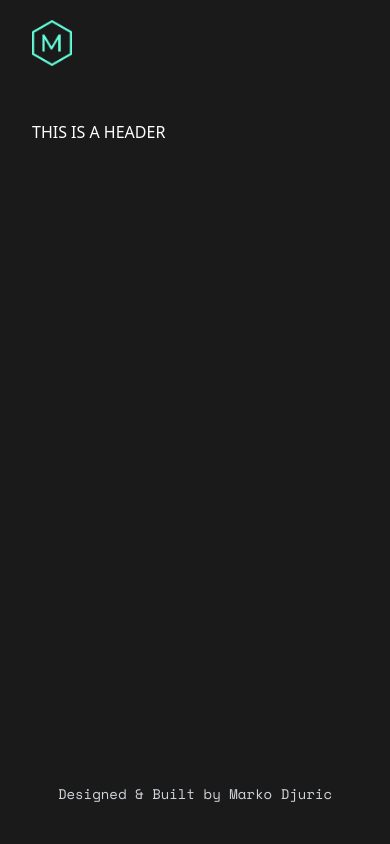
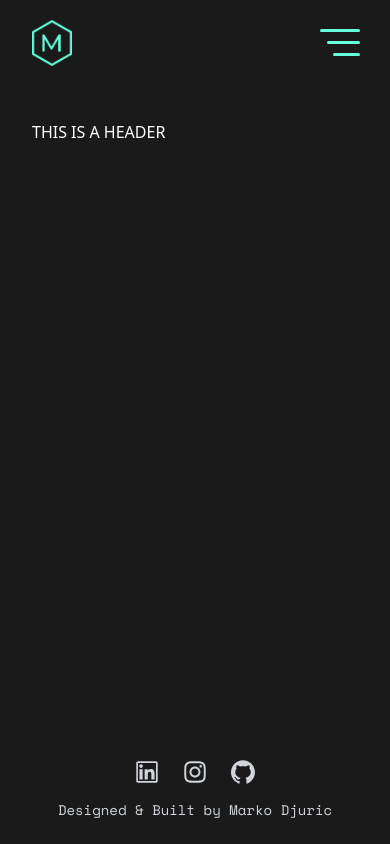
Before and after one commit to Marko351/mark_portfolio, a Next.js app: page / in a window 390 px wide. Built offline with nearby package versions, Linux system fonts and the light colour scheme.

Commit message:
nav for small screen and refactored file structure

```diff
--- a/components/Layout/Logo.jsx
+++ b/components/Layout/Logo.jsx
@@ -1,11 +1,10 @@
 import React from 'react';
 import Image from 'next/image';
-import LogoImg from './logo.svg';
 import Link from 'next/link';
 
-export const Logo = () => {
+export const Logo = ({ isLoader }) => {
   return (
-    <div className="h-10 w-10">
+    <div className={isLoader ? 'animate-spin h-14 w-14' : 'h-10 w-10'}>
       <Link href="/">
         <Image src="/images/logo/logo.png" alt="logo" width={56} height={56} />
       </Link>
--- /dev/null
+++ b/components/Layout/NavLinks.jsx
@@ -0,0 +1,44 @@
+import React from 'react';
+import Link from 'next/link';
+import { useRouter } from 'next/router';
+
+export const NavLinks = ({ toggleNav }) => {
+  const router = useRouter();
+
+  return (
+    <>
+      <Link
+        href="/"
+        onClick={toggleNav}
+        className={router.pathname === '/' ? 'text-primary' : 'hover:-translate-y-1 transition-transform duration-200 ease-out'}
+      >
+        <span className="text-primary">01.</span>Home
+      </Link>
+      <Link
+        href="/about"
+        onClick={toggleNav}
+        className={router.pathname.includes('about') ? 'text-primary' : 'hover:-translate-y-1 transition-transform duration-200 ease-out'}
+      >
+        <span className="text-primary">02.</span>About Me
+      </Link>
+      <Link
+        href="/experience"
+        onClick={toggleNav}
+        className={router.pathname.includes('experience') ? 'text-primary' : 'hover:-translate-y-1 transition-transform duration-200 ease-out'}
+      >
+        <span className="text-primary">03.</span>
+        <span>Experience</span>
+      </Link>
+      <Link
+        href="/contact"
+        onClick={toggleNav}
+        className={router.pathname.includes('contact') ? 'text-primary' : 'hover:-translate-y-1  transition-transform duration-200 ease-out'}
+      >
+        <span className="text-primary">04.</span>Contact
+      </Link>
+      <button className="animate-bounce border-2 border-primary p-2 rounded-md font-bold text-primary hover:scale-105 transition-transform duration-200 ease-out">
+        Resume
+      </button>
+    </>
+  );
+};
--- a/components/Layout/Navbar.jsx
+++ b/components/Layout/Navbar.jsx
@@ -1,40 +1,31 @@
 import React from 'react';
-import Link from 'next/link';
-import { useRouter } from 'next/router';
+import classNames from 'classnames';
+import { NavLinks } from './NavLinks';
 
-export const Navbar = () => {
-  const router = useRouter();
+export const Navbar = ({ openNav, setOpenNav }) => {
+  const toggleNav = (value) => {
+    setOpenNav(value);
+  };
 
   return (
-    <nav className="hidden md:flex items-center space-x-6 text-gray-300 text-sm">
-      <Link href="/" className={router.pathname === '/' ? 'text-primary' : 'hover:-translate-y-1 transition-transform duration-200 ease-out'}>
-        <span className="text-primary">01.</span>Home
-      </Link>
-      <Link
-        href="/about"
-        className={router.pathname.includes('about') ? 'text-primary' : 'hover:-translate-y-1 transition-transform duration-200 ease-out'}
-      >
-        <span className="text-primary">02.</span>About Me
-      </Link>
-      <Link
-        href="/experience"
-        className={router.pathname.includes('experience') ? 'text-primary' : 'hover:-translate-y-1 transition-transform duration-200 ease-out'}
-      >
-        <span className="text-primary">03.</span>
-        <span>Experience</span>
-      </Link>
-      {/* <Link href="/work" className={router.pathname.includes('work') ? 'text-primary' : 'hover:-translate-y-1 transition-transform duration-200 ease-out'}>
-      <span className="text-primary">03.</span>Work
-    </Link> */}
-      <Link
-        href="/contact"
-        className={router.pathname.includes('contact') ? 'text-primary' : 'hover:-translate-y-1  transition-transform duration-200 ease-out'}
-      >
-        <span className="text-primary">04.</span>Contact
-      </Link>
-      <button className="border-2 border-primary p-2 rounded-md font-bold text-primary hover:scale-105 transition-transform duration-200 ease-out">
-        Resume
-      </button>
-    </nav>
+    <>
+      {/* MD+ Screen */}
+      <nav className="hidden md:flex items-center space-x-6 text-gray-300 text-sm">
+        <NavLinks toggleNav={() => toggleNav(false)} />
+      </nav>
+      {/* Small Screen */}
+      <div className="md:hidden z-[2] absolute top-0 right-0">
+        <div id="menu-bar" className={classNames({ change: openNav })} onClick={() => toggleNav(!openNav)}>
+          <div id="bar1" className={classNames('bar w-full')}></div>
+          <div id="bar2" className={classNames('bar w-10/12', { 'w-full': openNav })}></div>
+          <div id="bar3" className={classNames('bar w-8/12', { 'w-full': openNav })}></div>
+        </div>
+      </div>
+      <div className={classNames('md:hidden relative menu-bg', { 'change-bg': openNav })}>
+        <nav className="grid gap-8 absolute top-48 left-32 text-white">
+          <NavLinks toggleNav={() => toggleNav(false)} />
+        </nav>
+      </div>
+    </>
   );
 };
--- /dev/null
+++ b/components/Layout/SocialLinks.jsx
@@ -0,0 +1,18 @@
+import React from 'react';
+import { LinkedinOutlined, InstagramOutlined, GithubOutlined } from '@ant-design/icons';
+
+export const SocialLinks = () => {
+  return (
+    <>
+      <a href="https://www.linkedin.com/in/marko-djuric-20a225140/" target="_blank">
+        <LinkedinOutlined className="social-icons mb-2" />
+      </a>
+      <a href="https://www.instagram.com/markk351/" target="_blank">
+        <InstagramOutlined className="social-icons mb-2" />
+      </a>
+      <a href="https://github.com/Marko351" target="_blank">
+        <GithubOutlined className="social-icons mb-4" />
+      </a>
+    </>
+  );
+};
--- a/components/Layout/index.jsx
+++ b/components/Layout/index.jsx
@@ -1,10 +1,11 @@
 import React from 'react';
-import Image from 'next/image';
-import { LinkedinOutlined, InstagramOutlined, GithubOutlined } from '@ant-design/icons';
+import classNames from 'classnames';
 import { Navbar } from './Navbar';
 import { Logo } from './Logo';
+import { SocialLinks } from './SocialLinks';
 
 const Layout = ({ children }) => {
+  const [openNav, setOpenNav] = React.useState(false);
   const [display, setDisplay] = React.useState({ firstScreen: true, logo: true });
 
   React.useEffect(() => {
@@ -13,37 +14,34 @@ const Layout = ({ children }) => {
   }, []);
 
   if (display.firstScreen) {
-    return <div className={`min-h-screen bg-background grid place-items-center`}>{display.logo && <Logo />}</div>;
+    return <div className={`min-h-screen bg-background grid place-items-center`}>{display.logo && <Logo isLoader />}</div>;
   }
 
   return (
     <>
-      <div className={`flex flex-col min-h-screen bg-background font-SpaceMono relative`}>
+      <div className={`flex flex-col min-h-screen bg-background font-SpaceMono relative overflow-hidden`}>
         <div className={`flex justify-between items-center h-14 py-10 px-8 md:px-16 animate-fadeIn-1`}>
           {/* Logo */}
           <Logo />
 
           {/* Nav items */}
-          <Navbar />
+          <Navbar openNav={openNav} setOpenNav={setOpenNav} />
         </div>
 
         {/* Main content */}
-        <main className={`flex-1 py-10 px-8 md:px-20 font-sans animate-fadeIn-1.5`}>{children}</main>
+        <main className={classNames(`flex-1 py-10 px-8 md:px-20 font-sans animate-fadeIn-1.5`, { 'blur-[2px]': openNav })}>{children}</main>
 
         {/* Footer */}
-        <footer className="py-10 px-8 md:px-20 text-gray-300 text-center text-sm">Designed & Built by Marko Djuric</footer>
+        <footer className="flex flex-col py-6 px-8 md:px-20 text-gray-300 text-center text-sm">
+          <div className="flex justify-center md:hidden space-x-6 text-2xl">
+            <SocialLinks />
+          </div>
+          <span>Designed & Built by Marko Djuric</span>
+        </footer>
 
         {/* Social Links */}
         <div className={`hidden md:flex flex-col absolute bottom-2 left-20 text-2xl line animate-fadeIn-1`}>
-          <a href="https://www.linkedin.com/in/marko-djuric-20a225140/" target="_blank">
-            <LinkedinOutlined className="social-icons mb-2" />
-          </a>
-          <a href="https://www.instagram.com/markk351/" target="_blank">
-            <InstagramOutlined className="social-icons mb-2" />
-          </a>
-          <a href="https://github.com/Marko351" target="_blank">
-            <GithubOutlined className="social-icons mb-4" />
-          </a>
+          <SocialLinks />
         </div>
         <div className={`hidden md:block absolute bottom-2 right-0 text-2xl line animate-fadeIn-1`}>
           <div className="text-gray-300 text-sm rotate-90 mb-28 cursor-pointer hover:text-primary">markodjuric351@gmail.com</div>
--- a/package.json
+++ b/package.json
@@ -10,6 +10,7 @@
   },
   "dependencies": {
     "@ant-design/icons": "^4.8.0",
+    "classnames": "^2.3.2",
     "next": "13.0.7",
     "react": "18.2.0",
     "react-dom": "18.2.0"
--- a/styles/globals.css
+++ b/styles/globals.css
@@ -6,6 +6,10 @@
   .social-icons {
     @apply text-gray-300 cursor-pointer hover:text-primary hover:-translate-y-1 transition-transform duration-200 ease-out;
   }
+}
+
+:root {
+  --primary: #64ffda;
 }
 
 .line::after {
@@ -17,18 +21,82 @@
   background-color: #fff;
 }
 
-/* .hidden-h {
-  visibility: hidden;
+#menu-bar {
+  width: 40px;
+  height: 35px;
+  margin: 25px 30px 0px 0px;
+  cursor: pointer;
+  display: grid;
+  place-items: center end;
 }
 
-.hidden-h.visible {
-  visibility: visible;
+.bar {
+  height: 3px;
+  background-color: var(--primary);
+  display: block;
+  border-radius: 5px;
+  transition: 0.3s ease;
 }
 
-.hidden-h.delay-05s {
-  transition-delay: 0.5s;
+.nav {
+  transition: 0.3s ease;
+  display: none;
 }
 
-.hidden-h.delay-1s {
-  transition-delay: 1s;
-} */
+.nav ul {
+  padding: 0 22px;
+}
+
+.nav li {
+  list-style: none;
+  padding: 12px 0;
+}
+
+.nav li a {
+  color: white;
+  font-size: 20px;
+  text-decoration: none;
+}
+
+.nav li a:hover {
+  font-weight: bold;
+}
+
+.menu-bg,
+#menu {
+  top: 0;
+  right: 0;
+  position: absolute;
+}
+
+.menu-bg {
+  z-index: 1;
+  width: 0px;
+  height: 0px;
+  margin: 30px 0 20px 20px;
+  background: radial-gradient(circle, #1e231e, #1e231e);
+  border-radius: 40%;
+  transition: 0.3s ease;
+}
+
+.change .bar {
+  background-color: var(--primary);
+}
+
+.change #bar1 {
+  transform: translateY(12px) rotateZ(-45deg);
+}
+
+.change #bar2 {
+  opacity: 0;
+}
+
+.change #bar3 {
+  transform: translateY(-12px) rotateZ(45deg);
+}
+
+.change-bg {
+  width: 520px;
+  height: 100vh;
+  transform: translate(35%, -10%);
+}
```
Also changed, not shown: components/Layout/logo.svg (deleted), 1 other file (tests, documents, lock files or other folders).
